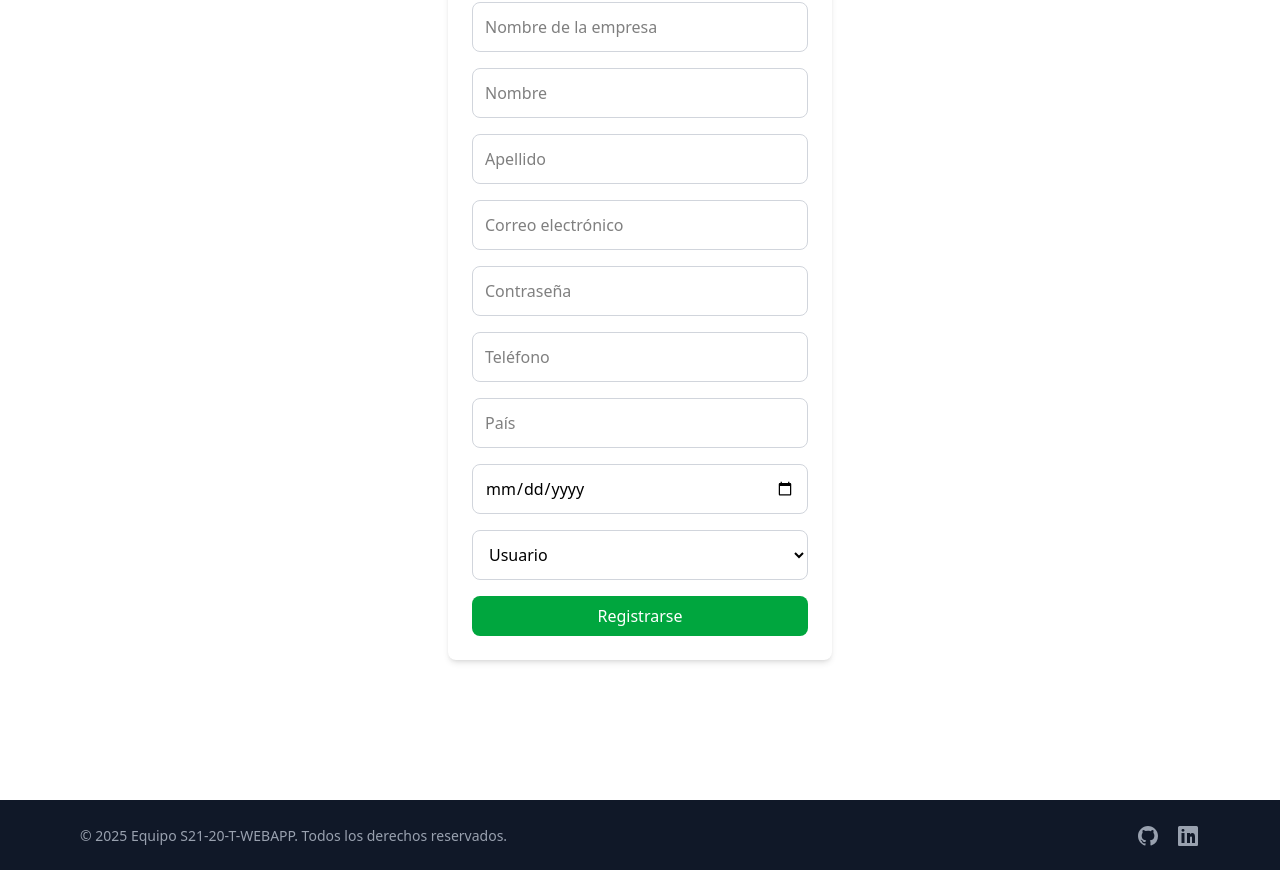
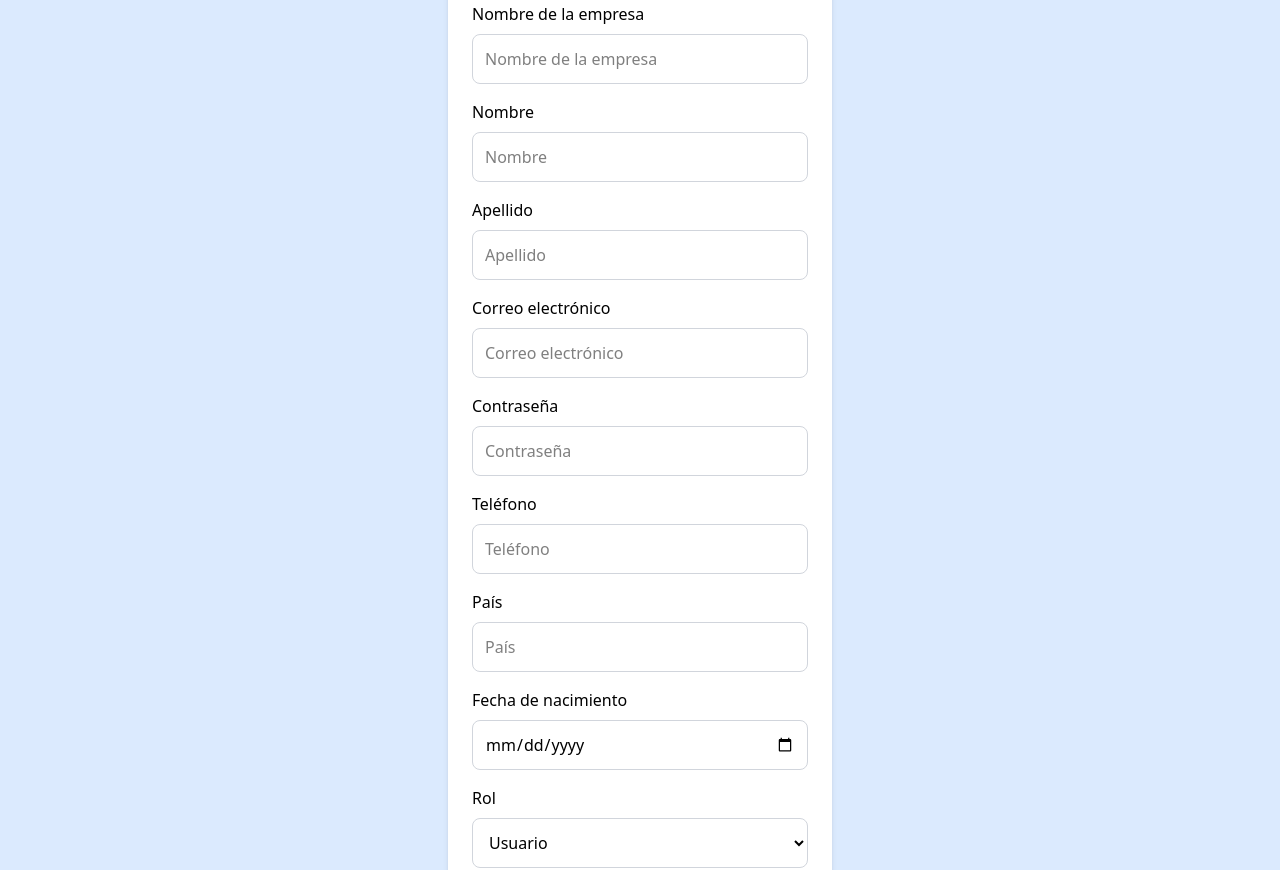
Before and after one commit to No-Country-simulation/s21-20-t-webapp, an Angular app in the folder Frontend/SaasWebApp/: page /register in a window 1280 px wide. Shown: the part 214-1084 px from the top of the page. Built offline with nearby package versions, Linux system fonts and the light colour scheme.

Commit message:
mejoras esteticas en las vistas

```diff
--- a/Frontend/SaasWebApp/src/app/app.component.html
+++ b/Frontend/SaasWebApp/src/app/app.component.html
@@ -1,3 +1,7 @@
-<app-navbar></app-navbar>
-<router-outlet></router-outlet>
-<app-footer></app-footer>
+<div class="min-h-screen flex flex-col  bg-blue-100">
+    <app-navbar></app-navbar>
+    <div class="flex flex-col flex-grow">
+      <router-outlet></router-outlet>
+    </div>
+    <app-footer></app-footer>
+  </div>
--- a/Frontend/SaasWebApp/src/app/components/footer/footer.component.html
+++ b/Frontend/SaasWebApp/src/app/components/footer/footer.component.html
@@ -1,17 +1,15 @@
-<footer class="bg-gray-900 text-white py-6 mt-35">
-    <div class="max-w-6xl mx-auto flex flex-col md:flex-row justify-between items-center px-4">
-      <!-- Copyright -->
+<footer class="bg-gray-900 text-white py-6">
+  <div class="container mx-auto flex flex-col md:flex-row justify-between items-start md:items-center px-4 gap-4">
     <p class="text-sm text-gray-400">&copy; 2025 Equipo S21-20-T-WEBAPP. Todos los derechos reservados.</p>
 
-      <!-- Redes Sociales -->
-      <div class="flex space-x-4 mt-4 md:mt-0">
-        <a href="https://github.com/" target="_blank" class="text-gray-400 hover:text-white transition">
+    <div class="flex space-x-4">
+      <a href="https://github.com/" target="_blank" class="text-gray-400 hover:text-gray-300 transition">
         <svg class="w-6 h-6 fill-current" viewBox="0 0 24 24" aria-hidden="true">
           <path d="M12 2C6.48 2 2 6.48 2 12c0 4.42 2.87 8.17 6.84 9.49.5.09.68-.22.68-.48 0-.24-.01-.88-.01-1.73-2.78.6-3.37-1.34-3.37-1.34-.46-1.18-1.12-1.5-1.12-1.5-.92-.62.07-.61.07-.61 1.02.07 1.56 1.05 1.56 1.05.9 1.54 2.36 1.1 2.94.84.09-.65.35-1.1.64-1.35-2.22-.25-4.55-1.11-4.55-4.95 0-1.09.39-1.99 1.02-2.69-.1-.25-.44-1.27.1-2.64 0 0 .84-.27 2.75 1.02A9.62 9.62 0 0 1 12 6.8c.85.004 1.71.11 2.5.33 1.91-1.3 2.75-1.02 2.75-1.02.54 1.37.2 2.39.1 2.64.63.7 1.02 1.6 1.02 2.69 0 3.85-2.34 4.7-4.57 4.94.36.31.68.92.68 1.86 0 1.34-.01 2.42-.01 2.75 0 .27.18.58.69.48A10.014 10.014 0 0 0 22 12c0-5.52-4.48-10-10-10Z"/>
         </svg>
       </a>
 
-        <a href="https://linkedin.com/" target="_blank" class="text-gray-400 hover:text-white transition">
+      <a href="https://linkedin.com/" target="_blank" class="text-gray-400 hover:text-gray-300 transition">
         <svg class="w-6 h-6 fill-current" viewBox="0 0 24 24" aria-hidden="true">
           <path d="M20.45 2H3.55A1.55 1.55 0 0 0 2 3.55v16.9C2 21.4 2.6 22 3.55 22h16.9c.95 0 1.55-.6 1.55-1.55V3.55A1.55 1.55 0 0 0 20.45 2Zm-12 17H5.5V9H8.5v10ZM7 7.7c-.9 0-1.5-.6-1.5-1.4 0-.8.6-1.4 1.5-1.4.9 0 1.5.6 1.5 1.4 0 .8-.6 1.4-1.5 1.4ZM19 19h-3v-5.5c0-1.5-2-1.4-2 0V19h-3V9h3v1.5c1.2-2.2 5-2.3 5 2.2V19Z"/>
         </svg>
--- a/Frontend/SaasWebApp/src/app/pages/categorias/categorias.component.html
+++ b/Frontend/SaasWebApp/src/app/pages/categorias/categorias.component.html
@@ -1,36 +1,38 @@
-<div class="container mx-auto p-4">
-  <h2 class="text-2xl font-bold mb-4">Categorías</h2>
+<div class="container mx-auto p-4 max-w-screen-lg flex-grow">
+  <h2 class="text-2xl font-bold mb-4 text-gray-800">Categorías</h2>
 
   <div class="mb-4">
-    <h3 class="text-lg font-semibold mb-2">Crear Categoría</h3>
-    <input type="text" placeholder="Nombre" [(ngModel)]="newCategory.nombre" class="border p-2 mr-2" />
-    <input type="text" placeholder="SKU" [(ngModel)]="newCategory.sku" class="border p-2 mr-2" />
+    <h3 class="text-lg font-semibold mb-2 text-gray-800">Crear Categoría</h3>
+    <input type="text" placeholder="Nombre" [(ngModel)]="newCategory.nombre" class="border p-2 mr-2 rounded focus:ring-2 focus:ring-blue-500" />
+    <input type="text" placeholder="SKU" [(ngModel)]="newCategory.sku" class="border p-2 mr-2 rounded focus:ring-2 focus:ring-blue-500" />
     <button (click)="createCategory()" class="bg-blue-500 hover:bg-blue-700 text-white font-bold py-2 px-4 rounded">
       Crear
     </button>
   </div>
 
   <div>
-    <h3 class="text-lg font-semibold mb-2">Lista de Categorías</h3>
-    <table class="w-full border-collapse">
+    <h3 class="text-lg font-semibold mb-2 text-gray-800">Lista de Categorías</h3>
+    <table class="table-auto w-full border-collapse">
       <thead>
         <tr>
-          <th class="border p-2">ID</th>
-          <th class="border p-2">Nombre</th>
-          <th class="border p-2">SKU</th>
-          <th class="border p-2">Acciones</th>
+          <th class="border p-2 bg-gray-200 text-gray-600 font-bold">ID</th>
+          <th class="border p-2 bg-gray-200 text-gray-600 font-bold">Nombre</th>
+          <th class="border p-2 bg-gray-200 text-gray-600 font-bold">SKU</th>
+          <th class="border p-2 bg-gray-200 text-gray-600 font-bold">Acciones</th>
         </tr>
       </thead>
       <tbody>
-        <tr *ngFor="let category of categories" class="border-b">
+        <tr *ngFor="let category of categories" class="border-b border-gray-200">
           <td class="border p-2">{{ category.id }}</td>
           <td class="border p-2">{{ category.nombre }}</td>
           <td class="border p-2">{{ category.sku }}</td>
           <td class="border p-2">
-            <button (click)="selectCategory(category)" class="bg-yellow-500 hover:bg-yellow-700 text-white font-bold py-1 px-2 rounded mr-2">Editar</button>
-            <button (click)="deleteCategory(category.id!)" class="bg-red-500 hover:bg-red-700 text-white font-bold py-1 px-2 rounded mr-2">Eliminar</button>
-            <button (click)="showProducts(category)" class="bg-green-500 hover:bg-green-700 text-white font-bold py-1 px-2 rounded">Agregar Productos</button>
-            <button (click)="showProducts(category)" class="bg-green-500 hover:bg-green-700 text-white font-bold py-1 px-2 rounded">ver Productos</button>
+            <div class="inline-flex space-x-2">
+              <button (click)="selectCategory(category)" class="bg-yellow-500 hover:bg-yellow-700 text-white font-bold py-1 px-2 rounded">Editar</button>
+              <button (click)="deleteCategory(category.id!)" class="bg-red-500 hover:bg-red-700 text-white font-bold py-1 px-2 rounded">Eliminar</button>
+              <button (click)="showProducts(category)" class="bg-green-500 hover:bg-green-700 text-white font-bold py-1 px-2 rounded">Agregar Productos</button>
+              <button (click)="showProducts(category)" class="bg-green-500 hover:bg-green-700 text-white font-bold py-1 px-2 rounded">ver Productos</button>
+            </div>
           </td>
         </tr>
       </tbody>
@@ -42,9 +44,9 @@
   </div>
 
   <div *ngIf="selectedCategory" class="mt-4">
-    <h3 class="text-lg font-semibold mb-2">Editar categoria</h3>
-    <input type="text" [(ngModel)]="selectedCategory.nombre" class="border p-2 mr-2" />
-    <input type="text" [(ngModel)]="selectedCategory.sku" class="border p-2 mr-2" />
+    <h3 class="text-lg font-semibold mb-2 text-gray-800">Editar categoria</h3>
+    <input type="text" [(ngModel)]="selectedCategory.nombre" class="border p-2 mr-2 rounded focus:ring-2 focus:ring-blue-500" />
+    <input type="text" [(ngModel)]="selectedCategory.sku" class="border p-2 mr-2 rounded focus:ring-2 focus:ring-blue-500" />
     <button (click)="updateCategory()" class="bg-green-500 hover:bg-green-700 text-white font-bold py-2 px-4 rounded mr-2">Guardar</button>
     <button (click)="cancelEdit()" class="bg-gray-500 hover:bg-gray-700 text-white font-bold py-2 px-4 rounded">Cancelar</button>
   </div>
--- a/Frontend/SaasWebApp/src/app/pages/dashboard/dashboard.component.html
+++ b/Frontend/SaasWebApp/src/app/pages/dashboard/dashboard.component.html
@@ -1,11 +1,11 @@
 <div class="container mx-auto p-4">
   <div class="grid grid-cols-1 md:grid-cols-2 gap-4">
-      <div class="bg-white shadow rounded p-4">
-        <h3 class="text-lg font-semibold mb-2">Total de Productos</h3>
+    <div class="bg-white rounded-lg shadow-md p-6 flex flex-col items-center justify-center">
+      <h3 class="text-lg font-semibold text-center mb-2">Total de Productos</h3>
       <p class="text-3xl font-bold">{{ totalProductos }}</p>
     </div>
-      <div class="bg-white shadow rounded p-4">
-        <h3 class="text-lg font-semibold mb-2">Total de Stock</h3>
+    <div class="bg-white rounded-lg shadow-md p-6 flex flex-col items-center justify-center">
+      <h3 class="text-lg font-semibold text-center mb-2">Total de Stock</h3>
       <p class="text-3xl font-bold">{{ totalStock }}</p>
     </div>
   </div>
@@ -14,17 +14,17 @@
     <h3 class="text-lg font-semibold mb-2">Categorías y Productos</h3>
     <div *ngFor="let category of categories" class="mb-4">
       <h4 class="text-md font-semibold mb-2">{{ category.nombre }}</h4>
-        <table class="w-full border-collapse">
+      <table class="table-auto w-full">
         <thead>
           <tr class="bg-gray-200">
-              <th class="p-3 border text-left w-40">Nombre</th>
-              <th class="p-3 border text-left w-24">SKU</th>
-              <th class="p-3 border text-left w-24">Cantidad</th>
-              <th class="p-3 border text-left w-48">Acciones</th>
+            <th class="p-3 border text-left w-40 text-gray-600 font-bold">Nombre</th>
+            <th class="p-3 border text-left w-24 text-gray-600 font-bold">SKU</th>
+            <th class="p-3 border text-left w-24 text-gray-600 font-bold">Cantidad</th>
+            <th class="p-3 border text-left w-48 text-gray-600 font-bold">Acciones</th>
           </tr>
         </thead>
         <tbody>
-            <tr *ngFor="let product of filteredProducts[category.id!]" class="border-b">
+          <tr *ngFor="let product of filteredProducts[category.id!]" class="border-b border-gray-200">
             <td class="p-3 border w-40 text-truncate">{{ product.nombre }}</td>
             <td class="p-3 border w-24 text-truncate">{{ product.sku }}</td>
             <td class="p-3 border w-24">
@@ -35,11 +35,11 @@
             </td>
             <td class="p-3 border w-48">
               <span *ngIf="editingProductId !== product.id">
-                  <button (click)="editStock(product.id!, product.stock!)" class="bg-yellow-500 hover:bg-yellow-700 text-white font-bold py-1 px-2 rounded">Editar Stock</button>
+                <button (click)="editStock(product.id!, product.stock!)" class="bg-blue-500 hover:bg-blue-700 text-white font-bold py-2 px-4 rounded">Editar Stock</button>
               </span>
               <span *ngIf="editingProductId === product.id">
-                  <button (click)="saveStock(product)" class="bg-green-500 hover:bg-green-700 text-white font-bold py-1 px-2 rounded">Guardar</button>
-                  <button (click)="cancelEdit()" class="bg-gray-500 hover:bg-gray-700 text-white font-bold py-1 px-2 rounded ml-2">Cancelar</button>
+                <button (click)="saveStock(product)" class="bg-green-500 hover:bg-green-700 text-white font-bold py-2 px-4 rounded">Guardar</button>
+                <button (click)="cancelEdit()" class="bg-gray-500 hover:bg-gray-700 text-white font-bold py-2 px-4 rounded ml-2">Cancelar</button>
               </span>
             </td>
           </tr>
--- a/Frontend/SaasWebApp/src/app/pages/login/login.component.html
+++ b/Frontend/SaasWebApp/src/app/pages/login/login.component.html
@@ -1,18 +1,31 @@
-
-<div class="w-full max-w-sm mx-auto bg-white p-2 rounded-lg shadow-md mt-40" >
+<div class="w-full max-w-sm mx-auto bg-white p-4 rounded-lg shadow-md mt-40">
   <h2 class="text-xl font-bold text-center mb-4">Iniciar sesión</h2>
 
   <form (ngSubmit)="login()">
     <div class="mb-4">
-      <input type="email" [(ngModel)]="email" name="email" placeholder="Correo electrónico" required
-        class="w-full p-3 border border-gray-300 rounded-lg focus:ring focus:ring-blue-300 outline-none" />
+      <label for="email" class="block mb-2">Correo electrónico</label>
+      <div class="relative">
+        <svg xmlns="http://www.w3.org/2000/svg" class="h-6 w-6 absolute top-1/2 transform -translate-y-1/2 left-3 text-gray-400" fill="none" viewBox="0 0 24 24" stroke="currentColor">
+          <path stroke-linecap="round" stroke-linejoin="round" stroke-width="2" d="M16 12a4 4 0 10-8 0 4 4 0 008 0zm0 0v1.5a2.5 2.5 0 005 0V12a9 9 0 10-9 9m4.5-1.206a8.959 8.959 0 01-4.5 1.207" />
+        </svg>
+        <input type="email" id="email" [(ngModel)]="email" name="email" placeholder="Correo electrónico" required
+          class="w-full p-3 pl-10 border border-gray-300 rounded-lg focus:ring-2 focus:ring-blue-300 focus:border-blue-500 outline-none" />
+      </div>
     </div>
 
     <div class="mb-4">
-      <input type="password" [(ngModel)]="password" name="password" placeholder="Contraseña" required
-        class="w-full p-3 border border-gray-300 rounded-lg focus:ring focus:ring-blue-300 outline-none" />
+      <label for="password" class="block mb-2">Contraseña</label>
+      <div class="relative">
+        <svg xmlns="http://www.w3.org/2000/svg" class="h-6 w-6 absolute top-1/2 transform -translate-y-1/2 left-3 text-gray-400" fill="none" viewBox="0 0 24 24" stroke="currentColor">
+          <path stroke-linecap="round" stroke-linejoin="round" stroke-width="2" d="M12 15v2m-6 4h12a2 2 0 002-2v-6a2 2 0 00-2-2H6a2 2 0 00-2 2v6a2 2 0 002 2zm10-10V7a4 4 0 00-8 0v4h8z" />
+        </svg>
+        <input type="password" id="password" [(ngModel)]="password" name="password" placeholder="Contraseña" required
+          class="w-full p-3 pl-10 border border-gray-300 rounded-lg focus:ring-2 focus:ring-blue-300 focus:border-blue-500 outline-none" />
+      </div>
     </div>
+
     <ng-template #authButtons></ng-template>
+
     <button type="submit"
       class="w-full bg-blue-600 text-white py-2 rounded-lg hover:bg-blue-700 transition">
       Iniciar sesión
@@ -20,12 +33,13 @@
 
     <ng-container *ngIf="!isLoggedIn" [ngTemplateOutlet]="authButtons"></ng-container>
 
-    <p *ngIf="errorMessage" class="text-red-500 text-sm mt-2 text-center">{{ errorMessage }}</p>
+    <p *ngIf="errorMessage" class="text-red-500 text-sm mt-2 text-center font-medium flex items-center justify-center">
+      <svg class="w-6 h-6 inline-block mr-2" fill="none" stroke="currentColor" viewBox="0 0 24 24" xmlns="http://www.w3.org/2000/svg"><path stroke-linecap="round" stroke-linejoin="round" stroke-width="2" d="M12 8v4m0 4h.01M21 12a9 9 0 11-18 0 9 9 0 0118 0z"></path></svg>
+      {{ errorMessage }}
+    </p>
   </form>
 
-    <div class="mt-2 text-center"><p>No tienes cuenta Aún? Registrate</p><a routerLink="/register" class="font-bold" >Aquí</a></div>
-
-
-
-
+  <div class="mt-4 text-center">
+    <p>No tienes cuenta Aún? Registrate <a routerLink="/register" class="font-bold">Aquí</a></p>
+  </div>
 </div>
--- a/Frontend/SaasWebApp/src/app/pages/productos/productos.component.html
+++ b/Frontend/SaasWebApp/src/app/pages/productos/productos.component.html
@@ -1,34 +1,36 @@
-<div class="container mx-auto p-4">
-  <h2 class="text-2xl font-bold mb-4">Productos</h2>
+<div class="container mx-auto p-4 max-w-screen-lg">
+  <h2 class="text-2xl font-bold mb-4 text-gray-800">Productos</h2>
 
   <div class="mb-4">
-    <h3 class="text-lg font-semibold mb-2">Crear Producto</h3>
-    <input type="text" placeholder="Nombre" [(ngModel)]="newProduct.nombre" class="border p-2 mr-2" />
-    <input type="text" placeholder="SKU" [(ngModel)]="newProduct.sku" class="border p-2 mr-2" />
+    <h3 class="text-lg font-semibold mb-2 text-gray-800">Crear Producto</h3>
+    <input type="text" placeholder="Nombre" [(ngModel)]="newProduct.nombre" class="border p-2 mr-2 rounded focus:ring-2 focus:ring-blue-500" />
+    <input type="text" placeholder="SKU" [(ngModel)]="newProduct.sku" class="border p-2 mr-2 rounded focus:ring-2 focus:ring-blue-500" />
     <button (click)="createProduct()" class="bg-blue-500 hover:bg-blue-700 text-white font-bold py-2 px-4 rounded">
       Crear
     </button>
   </div>
 
   <div>
-    <h3 class="text-lg font-semibold mb-2">Lista de Productos</h3>
-    <table class="w-full border-collapse">
+    <h3 class="text-lg font-semibold mb-2 text-gray-800">Lista de Productos</h3>
+    <table class="table-auto w-full border-collapse">
       <thead>
         <tr>
-          <th class="border p-2">ID</th>
-          <th class="border p-2">Nombre</th>
-          <th class="border p-2">SKU</th>
-          <th class="border p-2">Acciones</th>
+          <th class="border p-2 bg-gray-200 text-gray-600 font-bold">ID</th>
+          <th class="border p-2 bg-gray-200 text-gray-600 font-bold">Nombre</th>
+          <th class="border p-2 bg-gray-200 text-gray-600 font-bold">SKU</th>
+          <th class="border p-2 bg-gray-200 text-gray-600 font-bold">Acciones</th>
         </tr>
       </thead>
       <tbody>
-        <tr *ngFor="let product of products" class="border-b">
+        <tr *ngFor="let product of products" class="border-b border-gray-200">
           <td class="border p-2">{{ product.id }}</td>
           <td class="border p-2">{{ product.nombre }}</td>
           <td class="border p-2">{{ product.sku }}</td>
           <td class="border p-2">
-            <button (click)="selectProduct(product)" class="bg-yellow-500 hover:bg-yellow-700 text-white font-bold py-1 px-2 rounded mr-2">Editar</button>
-            <button (click)="deleteProduct(product.id!)" class="bg-red-500 hover:bg-red-700 text-white font-bold py-1 px-2 rounded">Eliminar</button>
+            <div class="inline-flex space-x-2">
+              <button (click)="selectProduct(product)" class="bg-yellow-500 hover:bg-yellow-700 text-white font-bold py-1 px-2 rounded">Editar</button>
+              <button (click)="deleteProduct(product.id!)" class="bg-red-500 hover:bg-red-700 text-white font-bold py-1 px-2 rounded">Eliminar</button>
+            </div>
           </td>
         </tr>
       </tbody>
@@ -36,9 +38,9 @@
   </div>
 
   <div *ngIf="selectedProduct" class="mt-4">
-    <h3 class="text-lg font-semibold mb-2">Editar Producto</h3>
-    <input type="text" [(ngModel)]="selectedProduct.nombre" class="border p-2 mr-2" />
-    <input type="text" [(ngModel)]="selectedProduct.sku" class="border p-2 mr-2" />
+    <h3 class="text-lg font-semibold mb-2 text-gray-800">Editar Producto</h3>
+    <input type="text" [(ngModel)]="selectedProduct.nombre" class="border p-2 mr-2 rounded focus:ring-2 focus:ring-blue-500" />
+    <input type="text" [(ngModel)]="selectedProduct.sku" class="border p-2 mr-2 rounded focus:ring-2 focus:ring-blue-500" />
     <button (click)="updateProduct()" class="bg-green-500 hover:bg-green-700 text-white font-bold py-2 px-4 rounded mr-2">Guardar</button>
     <button (click)="cancelEdit()" class="bg-gray-500 hover:bg-gray-700 text-white font-bold py-2 px-4 rounded">Cancelar</button>
   </div>
--- a/Frontend/SaasWebApp/src/app/pages/register/register.component.html
+++ b/Frontend/SaasWebApp/src/app/pages/register/register.component.html
@@ -3,48 +3,57 @@
 
   <form (ngSubmit)="register()">
     <div class="mb-4">
-      <input type="text" [(ngModel)]="companyName" name="companyName" placeholder="Nombre de la empresa" required
-        class="w-full p-3 border border-gray-300 rounded-lg focus:ring focus:ring-green-300 outline-none" />
+      <label for="companyName" class="block mb-2">Nombre de la empresa</label>
+      <input type="text" id="companyName" [(ngModel)]="companyName" name="companyName" placeholder="Nombre de la empresa" required
+        class="w-full p-3 border border-gray-300 rounded-lg focus:ring-2 focus:ring-green-300 focus:border-green-500 outline-none" />
     </div>
 
     <div class="mb-4">
-      <input type="text" [(ngModel)]="name" name="name" placeholder="Nombre" required
-        class="w-full p-3 border border-gray-300 rounded-lg focus:ring focus:ring-green-300 outline-none" />
+      <label for="name" class="block mb-2">Nombre</label>
+      <input type="text" id="name" [(ngModel)]="name" name="name" placeholder="Nombre" required
+        class="w-full p-3 border border-gray-300 rounded-lg focus:ring-2 focus:ring-green-300 focus:border-green-500 outline-none" />
     </div>
 
     <div class="mb-4">
-      <input type="text" [(ngModel)]="lastName" name="lastName" placeholder="Apellido" required
-        class="w-full p-3 border border-gray-300 rounded-lg focus:ring focus:ring-green-300 outline-none" />
+      <label for="lastName" class="block mb-2">Apellido</label>
+      <input type="text" id="lastName" [(ngModel)]="lastName" name="lastName" placeholder="Apellido" required
+        class="w-full p-3 border border-gray-300 rounded-lg focus:ring-2 focus:ring-green-300 focus:border-green-500 outline-none" />
     </div>
 
     <div class="mb-4">
-      <input type="email" [(ngModel)]="email" name="email" placeholder="Correo electrónico" required
-        class="w-full p-3 border border-gray-300 rounded-lg focus:ring focus:ring-green-300 outline-none" />
+      <label for="email" class="block mb-2">Correo electrónico</label>
+      <input type="email" id="email" [(ngModel)]="email" name="email" placeholder="Correo electrónico" required
+        class="w-full p-3 border border-gray-300 rounded-lg focus:ring-2 focus:ring-green-300 focus:border-green-500 outline-none" />
     </div>
 
     <div class="mb-4">
-      <input type="password" [(ngModel)]="password" name="password" placeholder="Contraseña" required
-        class="w-full p-3 border border-gray-300 rounded-lg focus:ring focus:ring-green-300 outline-none" />
+      <label for="password" class="block mb-2">Contraseña</label>
+      <input type="password" id="password" [(ngModel)]="password" name="password" placeholder="Contraseña" required
+        class="w-full p-3 border border-gray-300 rounded-lg focus:ring-2 focus:ring-green-300 focus:border-green-500 outline-none" />
     </div>
 
     <div class="mb-4">
-      <input type="tel" [(ngModel)]="phoneNumber" name="phoneNumber" placeholder="Teléfono" required
-        class="w-full p-3 border border-gray-300 rounded-lg focus:ring focus:ring-green-300 outline-none" />
+      <label for="phoneNumber" class="block mb-2">Teléfono</label>
+      <input type="tel" id="phoneNumber" [(ngModel)]="phoneNumber" name="phoneNumber" placeholder="Teléfono" required
+        class="w-full p-3 border border-gray-300 rounded-lg focus:ring-2 focus:ring-green-300 focus:border-green-500 outline-none" />
     </div>
 
     <div class="mb-4">
-      <input type="text" [(ngModel)]="country" name="country" placeholder="País" required
-        class="w-full p-3 border border-gray-300 rounded-lg focus:ring focus:ring-green-300 outline-none" />
+      <label for="country" class="block mb-2">País</label>
+      <input type="text" id="country" [(ngModel)]="country" name="country" placeholder="País" required
+        class="w-full p-3 border border-gray-300 rounded-lg focus:ring-2 focus:ring-green-300 focus:border-green-500 outline-none" />
     </div>
 
     <div class="mb-4">
-      <input type="date" [(ngModel)]="birthDate" name="birthDate" placeholder="Fecha de nacimiento" required
-        class="w-full p-3 border border-gray-300 rounded-lg focus:ring focus:ring-green-300 outline-none" />
+      <label for="birthDate" class="block mb-2">Fecha de nacimiento</label>
+      <input type="date" id="birthDate" [(ngModel)]="birthDate" name="birthDate" placeholder="Fecha de nacimiento" required
+        class="w-full p-3 border border-gray-300 rounded-lg focus:ring-2 focus:ring-green-300 focus:border-green-500 outline-none" />
     </div>
 
     <div class="mb-4">
-      <select [(ngModel)]="roles[0]" name="roles" required
-        class="w-full p-3 border border-gray-300 rounded-lg focus:ring focus:ring-green-300 outline-none">
+      <label for="roles" class="block mb-2">Rol</label>
+      <select id="roles" [(ngModel)]="roles[0]" name="roles" required
+        class="form-select w-full p-3 border border-gray-300 rounded-lg focus:ring-2 focus:ring-green-300 focus:border-green-500 outline-none">
         <option value="user">Usuario</option>
         <option value="admin">Administrador</option>
       </select>
@@ -55,6 +64,8 @@
       Registrarse
     </button>
 
-    <p *ngIf="errorMessage" class="text-red-500 text-sm mt-2 text-center">{{ errorMessage }}</p>
+    <p *ngIf="errorMessage" class="text-red-500 text-sm mt-2 text-center font-medium">
+      {{ errorMessage }}
+    </p>
   </form>
 </div>
```
Also changed, not shown: Frontend/SaasWebApp/src/app/components/navbar/navbar.component.html (+7 -10 lines), Frontend/SaasWebApp/src/app/pages/transactions/transactions.component.html (+15 -14 lines). Lines whose indentation alone changed are shown as unchanged.
